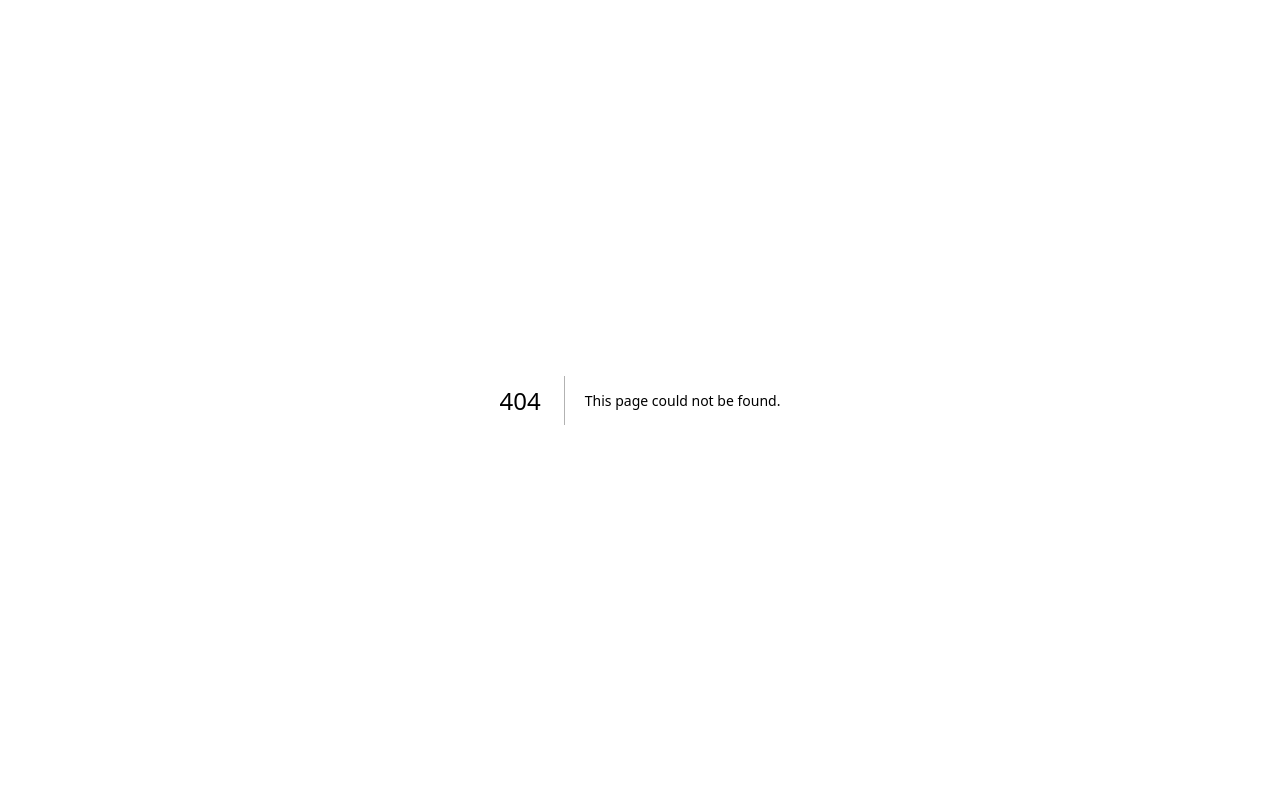
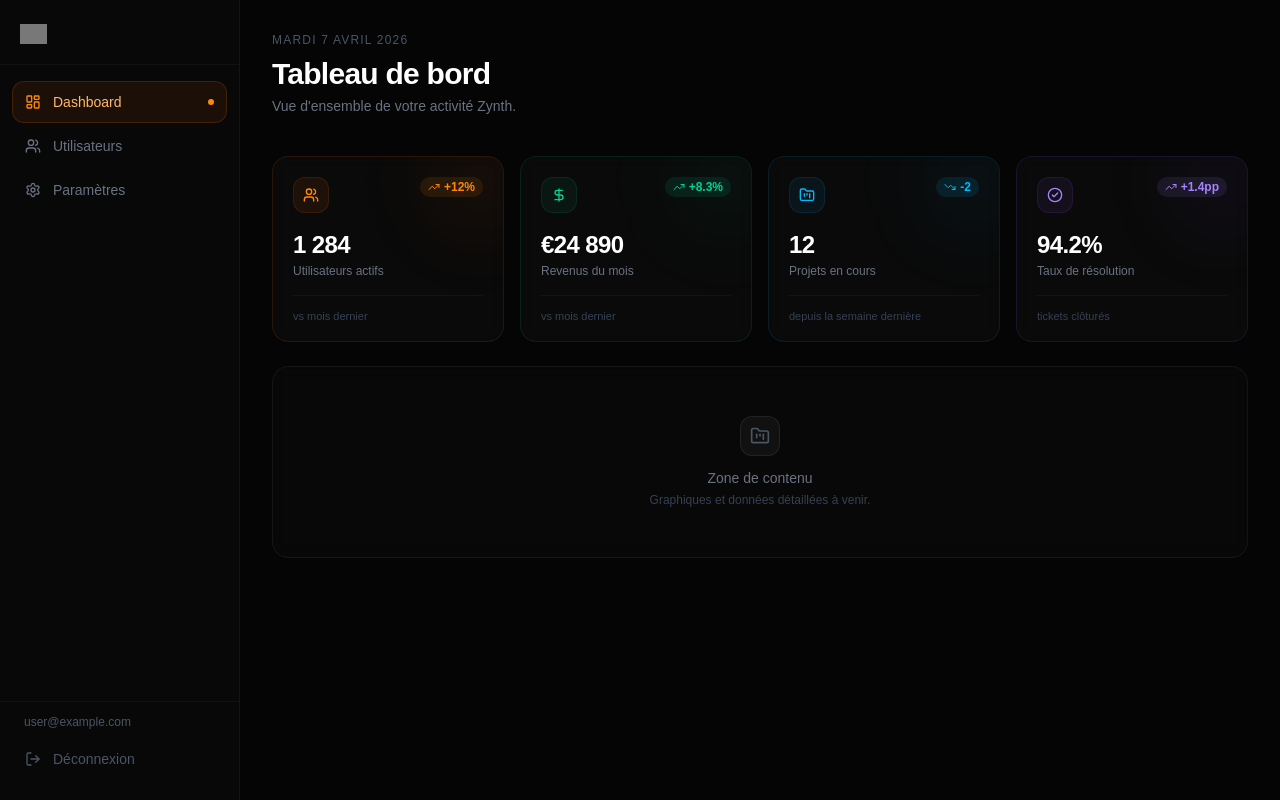
Before and after one commit to emericagld-oniva/ZYNTH-FINAL, a Next.js app: page /dashboard in a window 1280 px wide. Before the commit this address had no page. Built offline with nearby package versions, Linux system fonts and the light colour scheme; no server answers; sample sign-in values are in the browser's storage; grey boxes are pictures that could not be loaded.

Commit message:
feat(app): add (app) route group with sidebar, layout, and dashboard

```diff
--- /dev/null
+++ b/src/app/(app)/dashboard/page.tsx
@@ -0,0 +1,131 @@
+import { TrendingUp, TrendingDown, Users, DollarSign, FolderKanban, CheckCircle2 } from "lucide-react";
+
+const STATS = [
+  {
+    label: "Utilisateurs actifs",
+    value: "1 284",
+    delta: "+12%",
+    trend: "up",
+    icon: Users,
+    accent: "orange",
+    sub: "vs mois dernier",
+  },
+  {
+    label: "Revenus du mois",
+    value: "€24 890",
+    delta: "+8.3%",
+    trend: "up",
+    icon: DollarSign,
+    accent: "emerald",
+    sub: "vs mois dernier",
+  },
+  {
+    label: "Projets en cours",
+    value: "12",
+    delta: "-2",
+    trend: "down",
+    icon: FolderKanban,
+    accent: "sky",
+    sub: "depuis la semaine dernière",
+  },
+  {
+    label: "Taux de résolution",
+    value: "94.2%",
+    delta: "+1.4pp",
+    trend: "up",
+    icon: CheckCircle2,
+    accent: "violet",
+    sub: "tickets clôturés",
+  },
+] as const;
+
+const ACCENT_CLASSES = {
+  orange:  { icon: "text-orange-400",  glow: "bg-orange-500/[0.08]",  border: "border-orange-500/[0.12]",  badge: "text-orange-400  bg-orange-400/10"  },
+  emerald: { icon: "text-emerald-400", glow: "bg-emerald-500/[0.07]", border: "border-emerald-500/[0.12]", badge: "text-emerald-400 bg-emerald-400/10" },
+  sky:     { icon: "text-sky-400",     glow: "bg-sky-500/[0.07]",     border: "border-sky-500/[0.12]",     badge: "text-sky-400     bg-sky-400/10"     },
+  violet:  { icon: "text-violet-400",  glow: "bg-violet-500/[0.07]",  border: "border-violet-500/[0.12]",  badge: "text-violet-400  bg-violet-400/10"  },
+} as const;
+
+export default function DashboardPage() {
+  const now = new Date();
+  const dateLabel = now.toLocaleDateString("fr-FR", {
+    weekday: "long",
+    day: "numeric",
+    month: "long",
+    year: "numeric",
+  });
+
+  return (
+    <div className="p-8 max-w-6xl mx-auto">
+
+      {/* Header */}
+      <div className="mb-10">
+        <p className="text-xs font-medium uppercase tracking-widest text-gray-600 mb-2">
+          {dateLabel}
+        </p>
+        <h1 className="text-3xl font-semibold tracking-tight text-white">
+          Tableau de bord
+        </h1>
+        <p className="mt-1 text-sm text-gray-500">
+          Vue d'ensemble de votre activité Zynth.
+        </p>
+      </div>
+
+      {/* Stats grid */}
+      <div className="grid grid-cols-1 sm:grid-cols-2 xl:grid-cols-4 gap-4">
+        {STATS.map((stat) => {
+          const colors = ACCENT_CLASSES[stat.accent];
+          const TrendIcon = stat.trend === "up" ? TrendingUp : TrendingDown;
+
+          return (
+            <div
+              key={stat.label}
+              className={`relative overflow-hidden rounded-2xl border ${colors.border} bg-white/[0.025] backdrop-blur-sm p-5 flex flex-col gap-4`}
+            >
+              {/* Background glow */}
+              <div
+                className={`absolute -top-6 -right-6 w-24 h-24 rounded-full blur-2xl ${colors.glow} pointer-events-none`}
+              />
+
+              {/* Icon + label */}
+              <div className="flex items-start justify-between">
+                <div className={`w-9 h-9 rounded-xl flex items-center justify-center ${colors.glow} border ${colors.border}`}>
+                  <stat.icon className={`w-4 h-4 ${colors.icon}`} />
+                </div>
+                <span className={`inline-flex items-center gap-1 text-xs font-semibold px-2 py-0.5 rounded-full ${colors.badge}`}>
+                  <TrendIcon className="w-3 h-3" />
+                  {stat.delta}
+                </span>
+              </div>
+
+              {/* Value */}
+              <div>
+                <p className="text-2xl font-bold tracking-tight text-white tabular-nums">
+                  {stat.value}
+                </p>
+                <p className="text-xs text-gray-500 mt-0.5">{stat.label}</p>
+              </div>
+
+              {/* Sub */}
+              <p className="text-[11px] text-gray-700 border-t border-white/[0.04] pt-3 -mb-1">
+                {stat.sub}
+              </p>
+            </div>
+          );
+        })}
+      </div>
+
+      {/* Placeholder content area */}
+      <div className="mt-6 rounded-2xl border border-white/[0.05] bg-white/[0.015] backdrop-blur-sm p-8 flex items-center justify-center min-h-48">
+        <div className="text-center">
+          <div className="w-10 h-10 rounded-xl bg-white/[0.04] border border-white/[0.07] flex items-center justify-center mx-auto mb-3">
+            <FolderKanban className="w-5 h-5 text-gray-600" />
+          </div>
+          <p className="text-sm font-medium text-gray-500">Zone de contenu</p>
+          <p className="text-xs text-gray-700 mt-1">Graphiques et données détaillées à venir.</p>
+        </div>
+      </div>
+
+    </div>
+  );
+}
--- /dev/null
+++ b/src/app/(app)/layout.tsx
@@ -0,0 +1,24 @@
+import { auth } from "@/lib/auth";
+import { redirect } from "next/navigation";
+import { AppSidebar } from "@/components/app-sidebar";
+
+export default async function AppLayout({
+  children,
+}: {
+  children: React.ReactNode;
+}) {
+  const session = await auth();
+
+  if (!session) {
+    redirect("/auth/login");
+  }
+
+  return (
+    <div className="flex min-h-screen bg-[#050505]">
+      <AppSidebar userEmail={session.user?.email} />
+      <main className="flex-1 overflow-auto min-w-0">
+        {children}
+      </main>
+    </div>
+  );
+}
--- /dev/null
+++ b/src/components/app-sidebar.tsx
@@ -0,0 +1,107 @@
+"use client";
+
+import { motion, AnimatePresence } from "framer-motion";
+import { LayoutDashboard, Settings, Users, LogOut } from "lucide-react";
+import { signOut } from "next-auth/react";
+import Link from "next/link";
+import Image from "next/image";
+import { usePathname } from "next/navigation";
+
+const NAV_ITEMS = [
+  { href: "/dashboard", label: "Dashboard", icon: LayoutDashboard },
+  { href: "/users",     label: "Utilisateurs", icon: Users },
+  { href: "/settings",  label: "Paramètres",   icon: Settings },
+] as const;
+
+interface AppSidebarProps {
+  userEmail?: string | null;
+}
+
+export function AppSidebar({ userEmail }: AppSidebarProps) {
+  const pathname = usePathname();
+
+  return (
+    <aside className="w-60 h-screen sticky top-0 flex flex-col shrink-0 bg-[#080808] border-r border-white/[0.05]">
+
+      {/* Logo */}
+      <div className="px-5 pt-6 pb-5 border-b border-white/[0.04]">
+        <Link href="/" className="block w-fit" aria-label="Retour à l'accueil">
+          <Image
+            src="/ZYNTH-APP.svg"
+            alt="Zynth"
+            width={80}
+            height={20}
+            className="h-5 w-auto opacity-75 hover:opacity-100 transition-opacity duration-200"
+          />
+        </Link>
+      </div>
+
+      {/* Navigation */}
+      <nav className="flex-1 px-3 py-4 space-y-0.5 overflow-y-auto">
+        {NAV_ITEMS.map((item) => {
+          const isActive =
+            pathname === item.href || pathname.startsWith(item.href + "/");
+
+          return (
+            <motion.div
+              key={item.href}
+              whileHover={{ x: 3 }}
+              whileTap={{ scale: 0.97 }}
+              transition={{ type: "spring", stiffness: 400, damping: 30 }}
+            >
+              <Link
+                href={item.href}
+                className={`relative flex items-center gap-3 px-3 py-2.5 rounded-xl text-sm font-medium transition-colors duration-150 ${
+                  isActive
+                    ? "text-orange-300 bg-orange-500/[0.08] border border-orange-500/[0.18]"
+                    : "text-gray-500 hover:text-gray-200 hover:bg-white/[0.04] border border-transparent"
+                }`}
+              >
+                <item.icon
+                  className={`w-4 h-4 shrink-0 transition-colors duration-150 ${
+                    isActive ? "text-orange-400" : ""
+                  }`}
+                />
+                {item.label}
+
+                {/* Active dot */}
+                <AnimatePresence>
+                  {isActive && (
+                    <motion.span
+                      key="dot"
+                      layoutId="sidebar-active-dot"
+                      className="ml-auto w-1.5 h-1.5 rounded-full bg-orange-400"
+                      initial={{ opacity: 0, scale: 0 }}
+                      animate={{ opacity: 1, scale: 1 }}
+                      exit={{ opacity: 0, scale: 0 }}
+                      transition={{ duration: 0.15 }}
+                    />
+                  )}
+                </AnimatePresence>
+              </Link>
+            </motion.div>
+          );
+        })}
+      </nav>
+
+      {/* User + Logout */}
+      <div className="px-3 pb-5 pt-3 border-t border-white/[0.04]">
+        {userEmail && (
+          <p className="px-3 mb-2 text-xs text-gray-600 truncate" title={userEmail}>
+            {userEmail}
+          </p>
+        )}
+        <motion.button
+          whileHover={{ x: 3 }}
+          whileTap={{ scale: 0.97 }}
+          transition={{ type: "spring", stiffness: 400, damping: 30 }}
+          onClick={() => signOut({ callbackUrl: "/auth/login" })}
+          className="flex w-full items-center gap-3 px-3 py-2.5 rounded-xl text-sm font-medium text-gray-600 border border-transparent hover:text-red-400 hover:bg-red-500/[0.06] hover:border-red-500/[0.12] transition-colors duration-150"
+        >
+          <LogOut className="w-4 h-4 shrink-0" />
+          Déconnexion
+        </motion.button>
+      </div>
+    </aside>
+  );
+}
```
